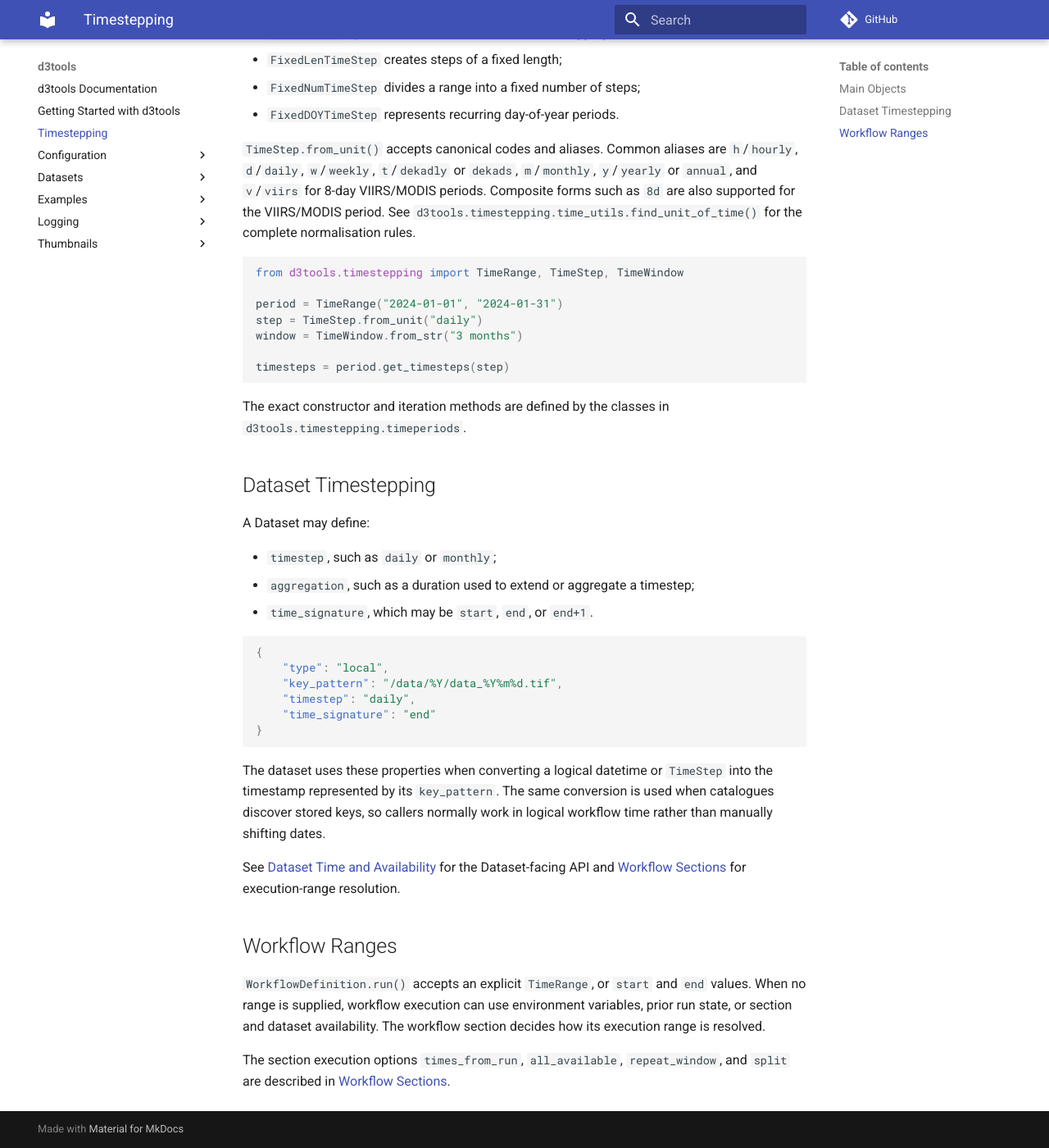
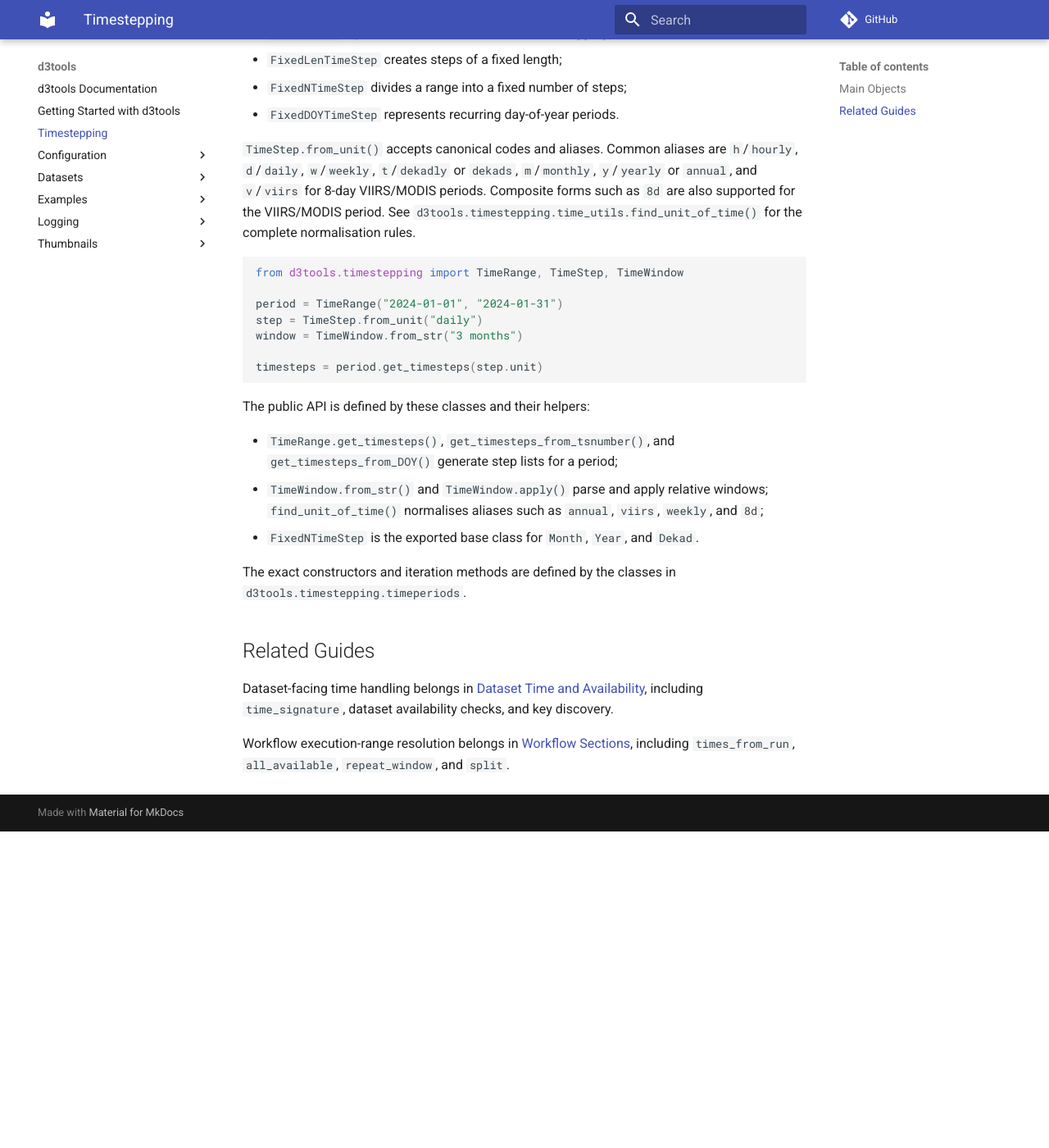
Before and after one commit to c-hydro/d3tools, an MkDocs documentation site: the page built from docs/timestepping.md, in a window 1280 px wide and 1400 px high, scrolled down 388 px. Shown: the whole window at 82% size. Built offline with MkDocs 1.6.1 and Material for MkDocs 9.7.7, drawn with Linux system fonts in a browser that asks for light colours; comment, search, counter and statistics services are not loaded; after the commit the page ends 1402 px from its top, so only the background shows below that.

Commit message:
__ phase1-timestepping

````diff
--- a/docs/timestepping.md
+++ b/docs/timestepping.md
@@ -11,7 +11,7 @@ to locate or process data.
   `daily`, `monthly`, or `yearly`;
 - `TimeWindow` represents a relative duration used for aggregation or lookback;
 - `FixedLenTimeStep` creates steps of a fixed length;
-- `FixedNumTimeStep` divides a range into a fixed number of steps;
+- `FixedNTimeStep` divides a range into a fixed number of steps;
 - `FixedDOYTimeStep` represents recurring day-of-year periods.
 
 `TimeStep.from_unit()` accepts canonical codes and aliases. Common aliases are
@@ -28,45 +28,23 @@ period = TimeRange("2024-01-01", "2024-01-31")
 step = TimeStep.from_unit("daily")
 window = TimeWindow.from_str("3 months")
 
-timesteps = period.get_timesteps(step)
+timesteps = period.get_timesteps(step.unit)
 ```
 
-The exact constructor and iteration methods are defined by the classes in
+The public API is defined by these classes and their helpers:
+
+- `TimeRange.get_timesteps()`, `get_timesteps_from_tsnumber()`, and
+  `get_timesteps_from_DOY()` generate step lists for a period;
+- `TimeWindow.from_str()` and `TimeWindow.apply()` parse and apply relative
+  windows; `find_unit_of_time()` normalises aliases such as `annual`, `viirs`,
+  `weekly`, and `8d`;
+- `FixedNTimeStep` is the exported base class for `Month`, `Year`, and `Dekad`.
+
+The exact constructors and iteration methods are defined by the classes in
 `d3tools.timestepping.timeperiods`.
 
-## Dataset Timestepping
+## Related Guides
 
-A Dataset may define:
+Dataset-facing time handling belongs in [Dataset Time and Availability](datasets/time-and-availability.md), including `time_signature`, dataset availability checks, and key discovery.
 
-- `timestep`, such as `daily` or `monthly`;
-- `aggregation`, such as a duration used to extend or aggregate a timestep;
-- `time_signature`, which may be `start`, `end`, or `end+1`.
-
-```json
-{
-    "type": "local",
-    "key_pattern": "/data/%Y/data_%Y%m%d.tif",
-    "timestep": "daily",
-    "time_signature": "end"
-}
-```
-
-The dataset uses these properties when converting a logical datetime or
-`TimeStep` into the timestamp represented by its `key_pattern`. The same
-conversion is used when catalogues discover stored keys, so callers normally
-work in logical workflow time rather than manually shifting dates.
-
-See [Dataset Time and Availability](datasets/time-and-availability.md) for the
-Dataset-facing API and [Workflow Sections](configuration/workflow-sections.md)
-for execution-range resolution.
-
-## Workflow Ranges
-
-`WorkflowDefinition.run()` accepts an explicit `TimeRange`, or `start` and `end`
-values. When no range is supplied, workflow execution can use environment
-variables, prior run state, or section and dataset availability. The workflow
-section decides how its execution range is resolved.
-
-The section execution options `times_from_run`, `all_available`,
-`repeat_window`, and `split` are described in
-[Workflow Sections](configuration/workflow-sections.md).
+Workflow execution-range resolution belongs in [Workflow Sections](configuration/workflow-sections.md), including `times_from_run`, `all_available`, `repeat_window`, and `split`.
````
Also changed, not shown: _working_summaries/findings/approved.md (+1 -0 lines), _working_summaries/findings/phase1-timestepping.md (added, +24 -0 lines), 1 other file.
